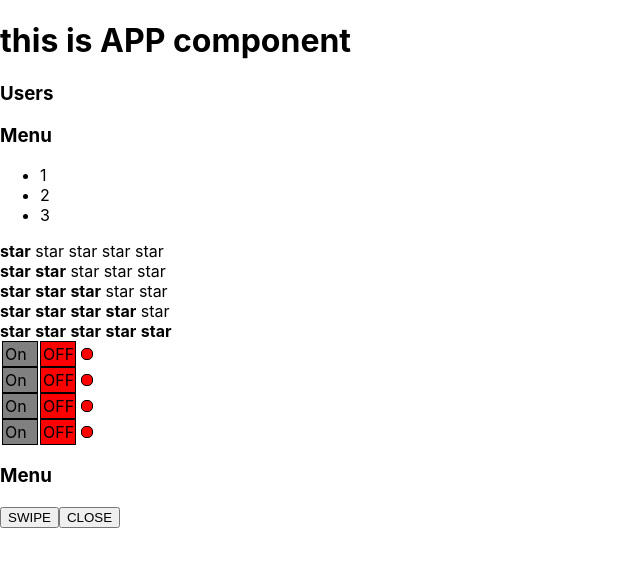
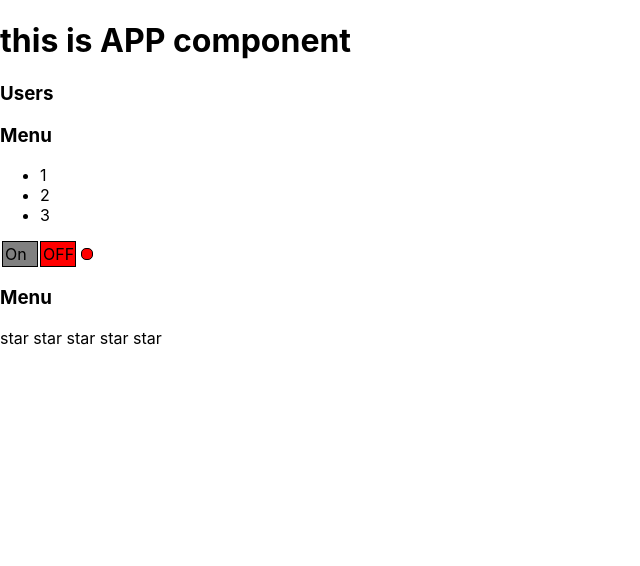
Before and after one commit to exleonardo/Examples, a React (Create React App) app: page / in a window 1280 px wide. Shown: the top 566 px of the page, without its empty margins (0-640 px from the left). Built offline with nearby package versions, Linux system fonts and the light colour scheme.

Commit message:
add star

```diff
--- a/src/App.tsx
+++ b/src/App.tsx
@@ -4,6 +4,7 @@ import Accordion from "./components/Accordion/Accordion";
 import {Rating} from "./components/Rating/Rating";
 import OnOf from "./components/OnOf/OnOf";
 import UnControlledAccordion from "./components/UnControlledAccordion/UnControlledAccordion";
+import UnContolRating from "./components/UnControlRating/UnContolRating";
 
 const App = () => {
 
@@ -12,16 +13,14 @@ const App = () => {
       <PageTitle title={`this is APP component`}/>
       <Accordion title={`Users`} collapsedMenu={true}/>
       <Accordion title={`Menu`} collapsedMenu={false}/>
-      <Rating value={1}/>
-      <Rating value={2}/>
-      <Rating value={3}/>
-      <Rating value={4}/>
-      <Rating value={5}/>
-      <OnOf/>
-      <OnOf/>
-      <OnOf/>
+      {/*<Rating value={1}/>*/}
+      {/*<Rating value={2}/>*/}
+      {/*<Rating value={3}/>*/}
+      {/*<Rating value={4}/>*/}
+      {/*<Rating value={5}/>*/}
       <OnOf/>
       <UnControlledAccordion title={"Menu"}/>
+      <UnContolRating/>
     </div>
   )
 };
--- /dev/null
+++ b/src/components/UnControlRating/UnContolRating.tsx
@@ -0,0 +1,34 @@
+import React, {useState} from "react";
+
+type RatingPropsType = {}
+export const UnContolRating = (props: RatingPropsType) => {
+
+
+  let [value, setValue] = useState<boolean | number>(0)
+
+  const setVal = (val: number) => {
+    setValue(val)
+  }
+  console.log(value)
+  return (<div>
+    <Star selected={value > 0} setValue={setVal} value={1}/>
+    <Star selected={value > 1} setValue={setVal} value={2}/>
+    <Star selected={value > 2} setValue={setVal} value={3}/>
+    <Star selected={value > 3} setValue={setVal} value={4}/>
+    <Star selected={value > 4} setValue={setVal} value={5}/>
+  </div>)
+}
+
+type StarPropsType = {
+  selected: boolean
+  setValue: (val: number) => void
+  value: number
+}
+const Star = (props: StarPropsType) =>
+  <span onClick={() => props.setValue(props.value)}>{props.selected ? <b>star</b> : "star"} </span>
+
+// props.selected ? <span onClick={() => props.setValue(props.value)}><b>star</b> </span> :
+//   <span onClick={() => props.setValue(props.value)}>star </span>
+
+
+export default UnContolRating
--- a/src/components/UnControlledAccordion/UnControlledAccordion.tsx
+++ b/src/components/UnControlledAccordion/UnControlledAccordion.tsx
@@ -9,9 +9,8 @@ const UnControlledAccordion = (props: AccordionPropsType) => {
   let [collapsedMenu, setcollapsedMenu] = useState(true)
 
   return (<>
-      <AccordionTitle title={props.title}/>
-      <button onClick={() => setcollapsedMenu(false)}>SWIPE</button>
-      <button onClick={() => setcollapsedMenu(true)}>CLOSE</button>
+      <AccordionTitle title={props.title} onClick={() => setcollapsedMenu(!collapsedMenu)}/>
+      {/*<button onClick={() => setcollapsedMenu(!collapsedMenu)}>Switch</button>*/}
       {!collapsedMenu && <AccordionBody/>}
     </>
 
@@ -20,18 +19,21 @@ const UnControlledAccordion = (props: AccordionPropsType) => {
 
 type AccordionTitlePropsType = {
   title: string
+  onClick: () => void
 }
 const AccordionTitle = (props: AccordionTitlePropsType) => {
-  console.log(`Rendering AccordionTitle`)
+
   return (
     <>
-      <h3>{props.title}</h3>
+      <h3 onClick={() => {
+        props.onClick()
+      }}>{props.title}</h3>
     </>
   )
 }
 
 const AccordionBody = () => {
-  console.log(`Rendering AccordionBody`)
+
   return (<>
     <ul>
       <li>1</li>
```
